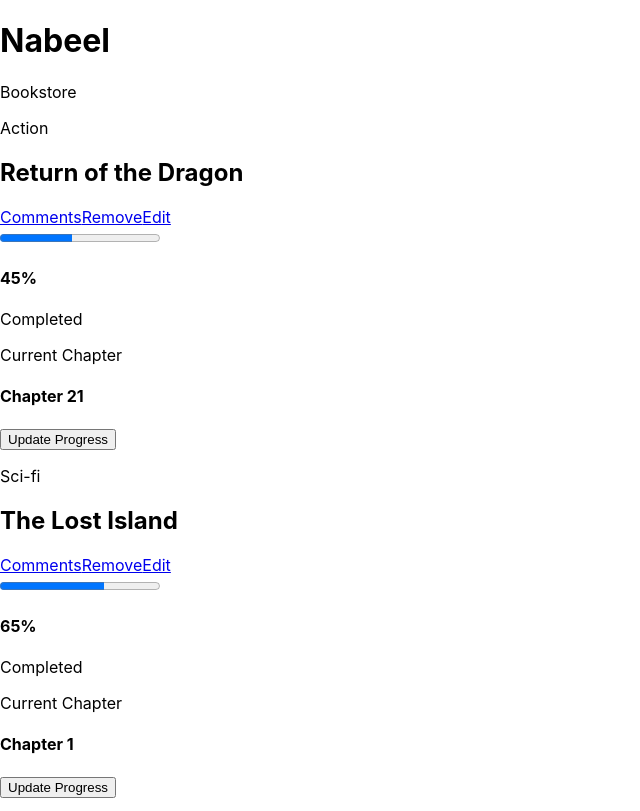
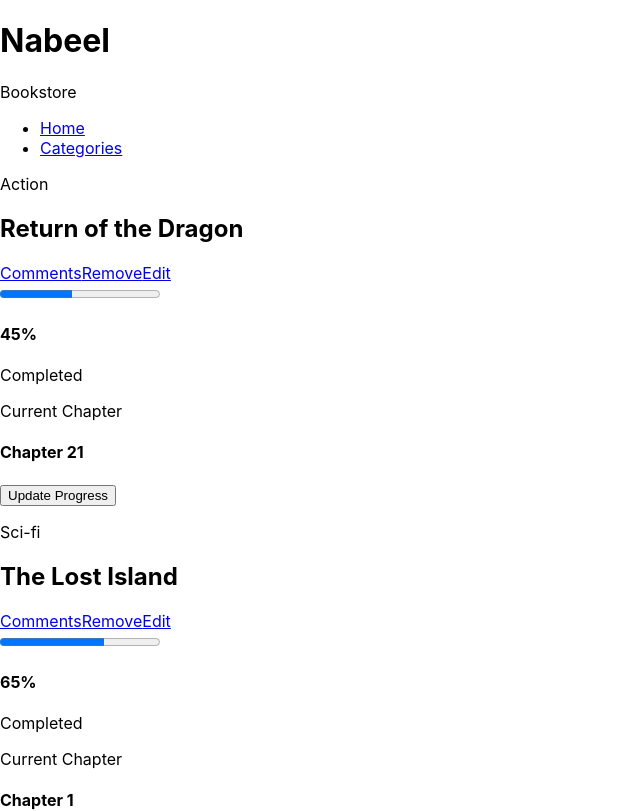
Before and after one commit to studiosnabeel/React-Booklist-App, a React (Create React App) app: page / in a window 1280 px wide. Shown: the top 811 px of the page, without its empty margins (0-640 px from the left). Built offline with nearby package versions, Linux system fonts and the light colour scheme.

Commit message:
Add Navbar to Header

```diff
--- a/src/components/Books.js
+++ b/src/components/Books.js
@@ -1,10 +1,13 @@
 import React from 'react';
 import BooksList from './BooksList';
+import AddBook from './AddBook';
 
 export default function Books() {
   return (
     <div>
       <BooksList />
+      <hr />
+      <AddBook />
     </div>
   );
 }
--- a/src/components/Header.js
+++ b/src/components/Header.js
@@ -1,10 +1,12 @@
 import React from 'react';
+import Navbar from './NavBar';
 
 export default function Header() {
   return (
     <div>
       <h1>Nabeel</h1>
       <span>Bookstore</span>
+      <Navbar />
     </div>
   );
 }
--- /dev/null
+++ b/src/components/NavBar.js
@@ -0,0 +1,34 @@
+import React, { useState } from 'react';
+import { NavLink } from 'react-router-dom';
+
+function Navbar() {
+  const [active, setActive] = useState('Home');
+  const handleChange = (e) => {
+    setActive(e.target.innerHTML);
+  };
+
+  return (
+    <div>
+      <nav>
+        <ul>
+          <li>
+            <NavLink
+              to="/"
+              onClick={handleChange}
+              className={active === 'Home' ? 'active' : ''}
+            >
+              Home
+            </NavLink>
+          </li>
+          <li>
+            <NavLink to="/categories" onClick={handleChange}>
+              Categories
+            </NavLink>
+          </li>
+        </ul>
+      </nav>
+    </div>
+  );
+}
+
+export default Navbar;
```
